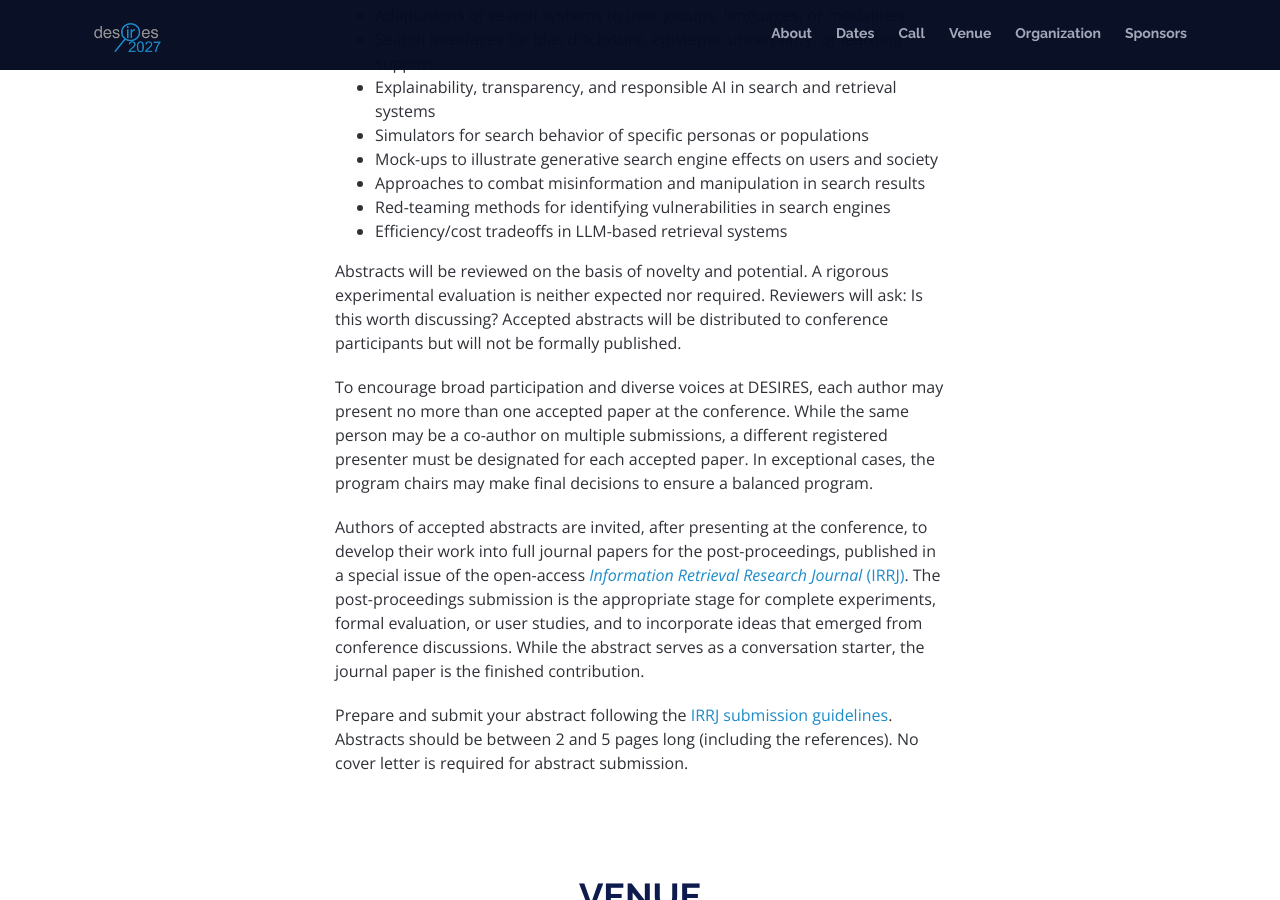
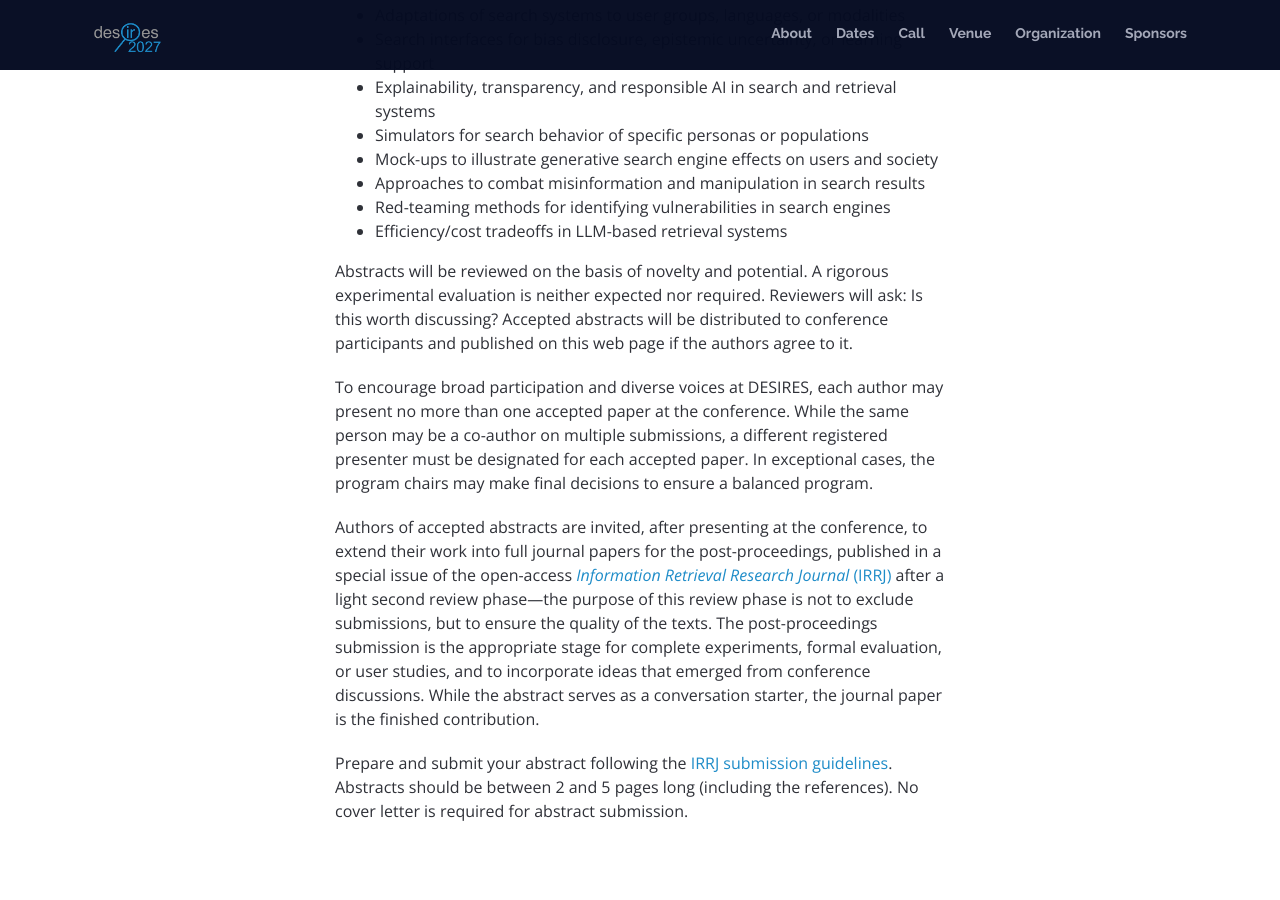
Before and after one commit to desires-conf/desires-conf.github.io, a Jekyll site: the page built from 2027/index.html, in a window 1280 px wide and 900 px high, scrolled down 3019 px. Built offline with Jekyll 4.4.1, drawn with Linux system fonts in a browser that asks for light colours; nearby versions of some CDN libraries.

Commit message:
make purpose of 2nd review clearer

```diff
--- a/2027/index.html
+++ b/2027/index.html
@@ -113,9 +113,9 @@ subtitle: Cologne, Germany
         <li>Red-teaming methods for identifying vulnerabilities in search engines</li>
         <li>Efficiency/cost tradeoffs in LLM-based retrieval systems</li>
       </ul>
-      <p>Abstracts will be reviewed on the basis of novelty and potential. A rigorous experimental evaluation is neither expected nor required. Reviewers will ask: Is this worth discussing? Accepted abstracts will be distributed to conference participants but will not be formally published.</p>
+      <p>Abstracts will be reviewed on the basis of novelty and potential. A rigorous experimental evaluation is neither expected nor required. Reviewers will ask: Is this worth discussing? Accepted abstracts will be distributed to conference participants and published on this web page if the authors agree to it.</p>
       <p>To encourage broad participation and diverse voices at DESIRES, each author may present no more than one accepted paper at the conference. While the same person may be a co-author on multiple submissions, a different registered presenter must be designated for each accepted paper. In exceptional cases, the program chairs may make final decisions to ensure a balanced program.</p>
-      <p>Authors of accepted abstracts are invited, after presenting at the conference, to develop their work into full journal papers for the post-proceedings, published in a special issue of the open-access <a href="https://irrj.org/"><i>Information Retrieval Research Journal</i> (IRRJ)</a>. The post-proceedings submission is the appropriate stage for complete experiments, formal evaluation, or user studies, and to incorporate ideas that emerged from conference discussions. While the abstract serves as a conversation starter, the journal paper is the finished contribution.</p>
+      <p>Authors of accepted abstracts are invited, after presenting at the conference, to extend their work into full journal papers for the post-proceedings, published in a special issue of the open-access <a href="https://irrj.org/"><i>Information Retrieval Research Journal</i> (IRRJ)</a> after a light second review phase&mdash;the purpose of this review phase is not to exclude submissions, but to ensure the quality of the texts. The post-proceedings submission is the appropriate stage for complete experiments, formal evaluation, or user studies, and to incorporate ideas that emerged from conference discussions. While the abstract serves as a conversation starter, the journal paper is the finished contribution.</p>
       <p>Prepare and submit your abstract following the <a href="https://irrj.org/about/submissions">IRRJ submission guidelines</a>. Abstracts should be between 2 and 5 pages long (including the references). No cover letter is required for abstract submission.</p>
     </div>
   </section>
```
